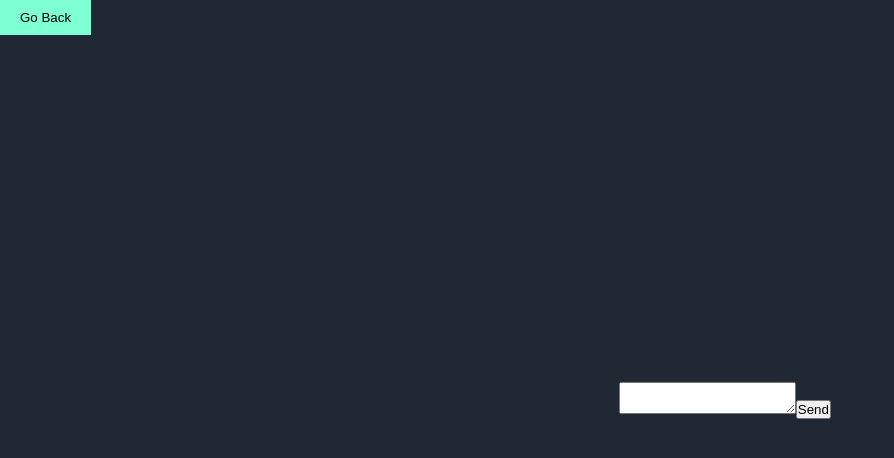
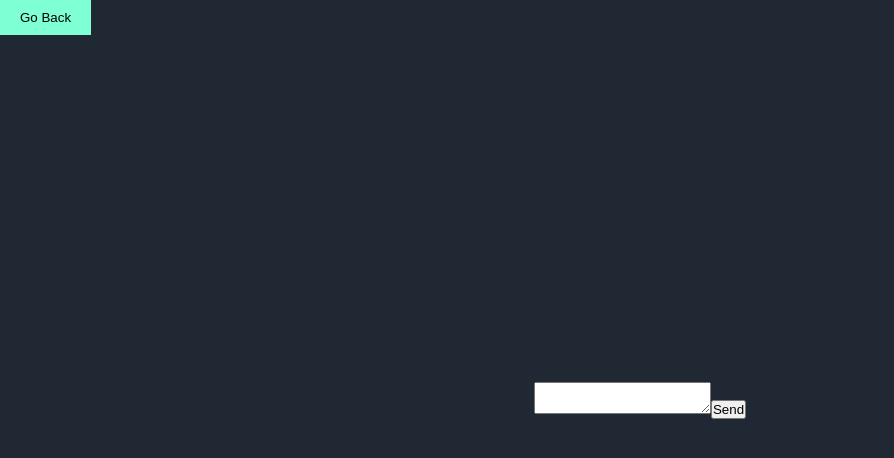
Before and after one commit to obinnanprogrammed/NPCRoom, a React (Create React App) app in the folder npcroomui/: page /chat in a window 1280 px wide. Shown: the top 458 px of the page, without its empty margins (0-894 px from the left). Built offline with nearby package versions, Linux system fonts and the light colour scheme; a web font is replaced by a local one.

Commit message:
z-indexing is wonderful.

```diff
--- a/npcroomui/src/Chat.css
+++ b/npcroomui/src/Chat.css
@@ -17,6 +17,7 @@
 
 .body {
     position: relative;
+    z-index: 2;
     top: 0%;
     left: 0%;
     color: black;
@@ -38,6 +39,7 @@
 
 .form {
     position: relative;
-    top: 25%;
-    left: 40%;
+    z-index: 1;
+    top: 0%;
+    left: auto;
 }
```
